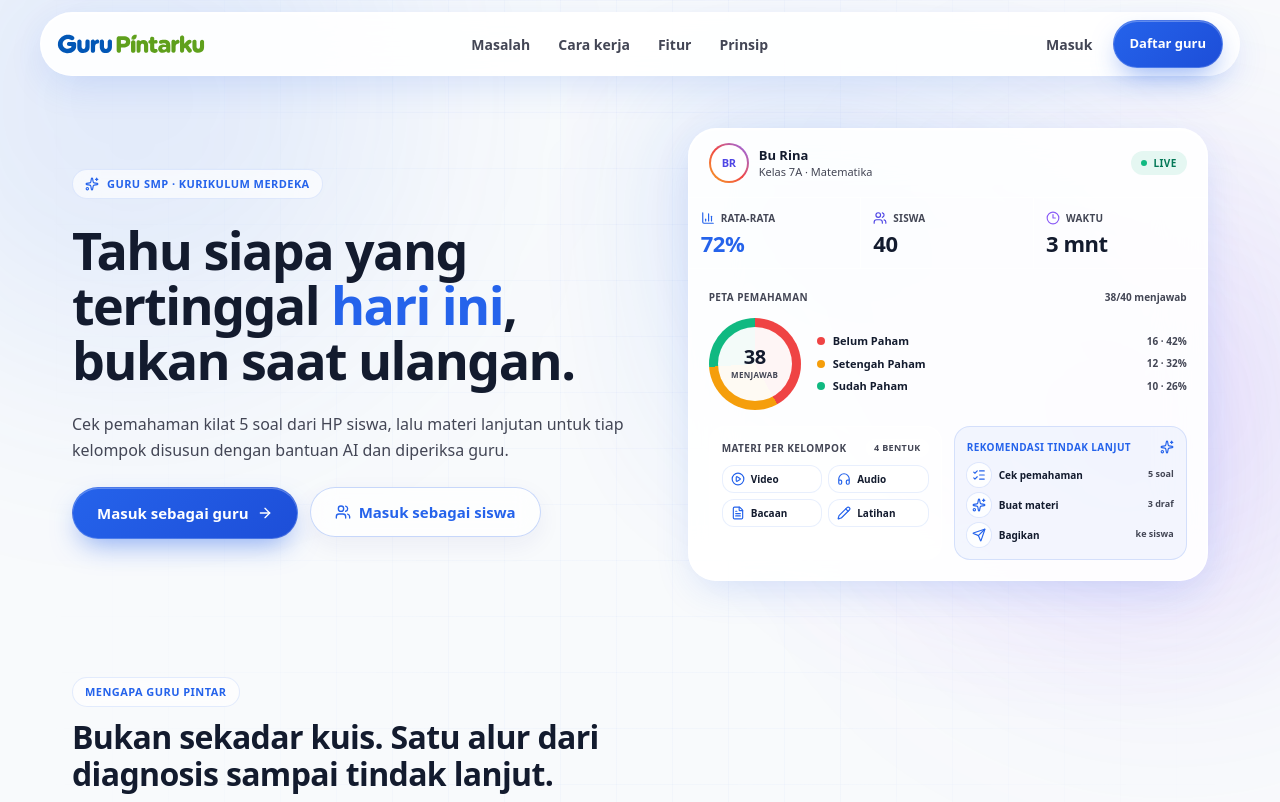
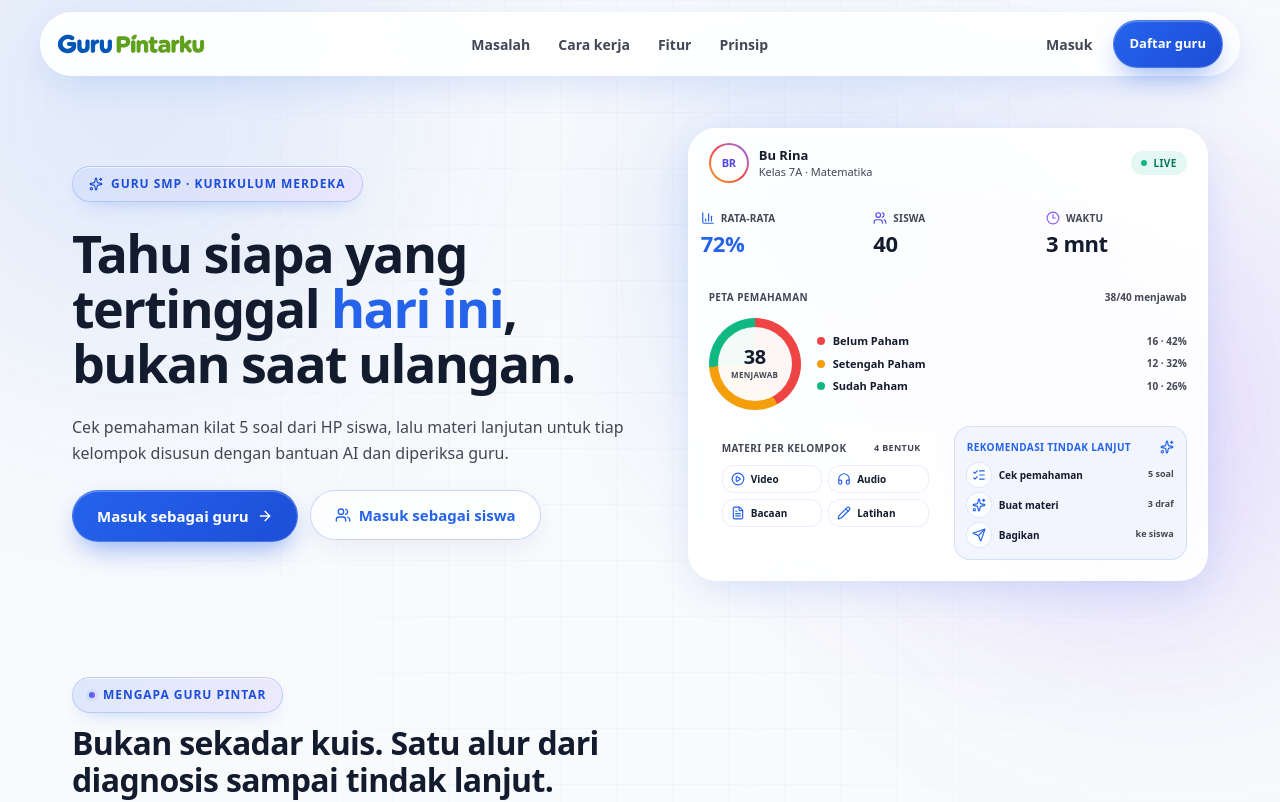
Before and after one commit to hsbysddq/gurupintar, a Next.js app: page / in a window 1280 px wide. Shown: the top 802 px of the page. Built offline with nearby package versions, Linux system fonts and the light colour scheme.

Commit message:
feat(landing): pertegas label bagian dengan gaya eyebrow baru

```diff
--- a/app/globals.css
+++ b/app/globals.css
@@ -201,6 +201,40 @@
   -webkit-backdrop-filter: blur(12px);
 }
 
+/* Label bagian yang lebih menonjol di landing page. */
+.aura-eyebrow-bagian {
+  display: inline-flex;
+  align-items: center;
+  gap: 0.5rem;
+  border-radius: 9999px;
+  border: 1px solid rgba(37, 99, 235, 0.22);
+  background:
+    linear-gradient(135deg, rgba(37, 99, 235, 0.14), rgba(139, 92, 246, 0.12)),
+    rgba(255, 255, 255, 0.55);
+  padding: 0.5rem 1rem;
+  color: #1d4ed8;
+  font-family: var(--font-display);
+  font-size: 12px;
+  font-weight: 800;
+  line-height: 18px;
+  letter-spacing: 0.08em;
+  text-transform: uppercase;
+  white-space: nowrap;
+  box-shadow:
+    0 8px 20px -12px rgba(37, 99, 235, 0.45),
+    inset 0 1px 0 rgba(255, 255, 255, 0.7);
+  backdrop-filter: blur(12px);
+  -webkit-backdrop-filter: blur(12px);
+}
+
+@media (max-width: 639px) {
+  .aura-eyebrow-bagian {
+    padding: 0.5rem 0.875rem;
+    font-size: 11px;
+    letter-spacing: 0.06em;
+  }
+}
+
 /* Pola titik halus untuk latar hero landing page (design.md 3.10). */
 @utility pola-titik {
   background-image: radial-gradient(color-mix(in srgb, var(--color-tinta) 12%, transparent) 1px, transparent 1px);
--- a/app/page.tsx
+++ b/app/page.tsx
@@ -139,7 +139,13 @@ function JudulBagian({
 }) {
   return (
     <div className="flex max-w-2xl flex-col gap-3">
-      <span className="aura-eyebrow w-fit">{eyebrow}</span>
+      <span className="aura-eyebrow-bagian w-fit">
+        <span
+          aria-hidden="true"
+          className="size-1.5 rounded-full bg-gradient-to-r from-aura-primary to-aura-violet shadow-[0_0_0_3px_rgba(37,99,235,0.08)]"
+        />
+        {eyebrow}
+      </span>
       <h2
         id={id}
         className="text-balance font-display text-[24px] leading-[32px] font-bold tracking-[-0.02em] text-aura-ink md:text-[32px] md:leading-[1.15]"
@@ -188,7 +194,7 @@ export default function Beranda() {
           className="grid scroll-mt-28 items-center gap-12 lg:grid-cols-[1.05fr_0.95fr] lg:gap-10"
         >
           <div className="flex flex-col items-start gap-6">
-            <span className="aura-eyebrow">
+            <span className="aura-eyebrow-bagian">
               <Sparkles aria-hidden="true" className="size-3.5" />
               Guru SMP · Kurikulum Merdeka
             </span>
```
Also changed, not shown: .commandcode/taste/taste-—-command-code/taste.md.
